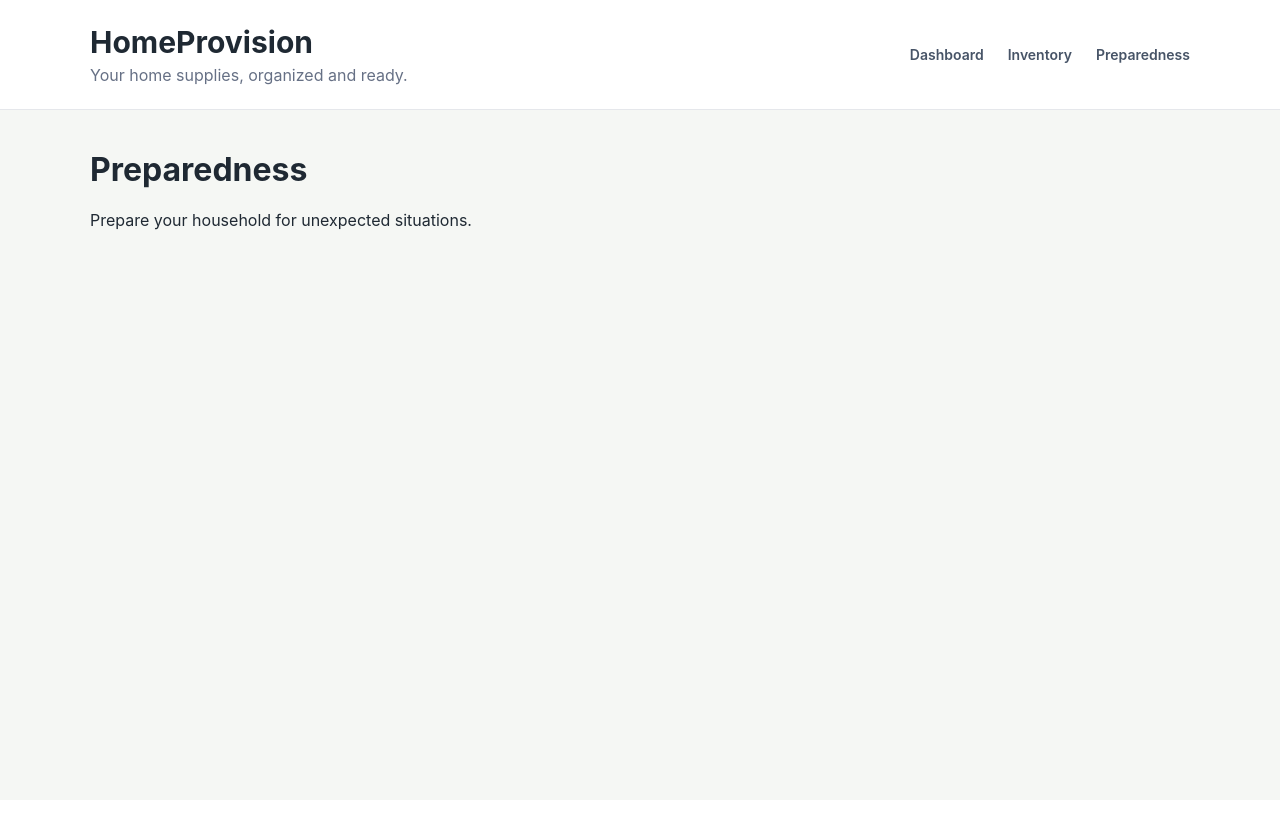
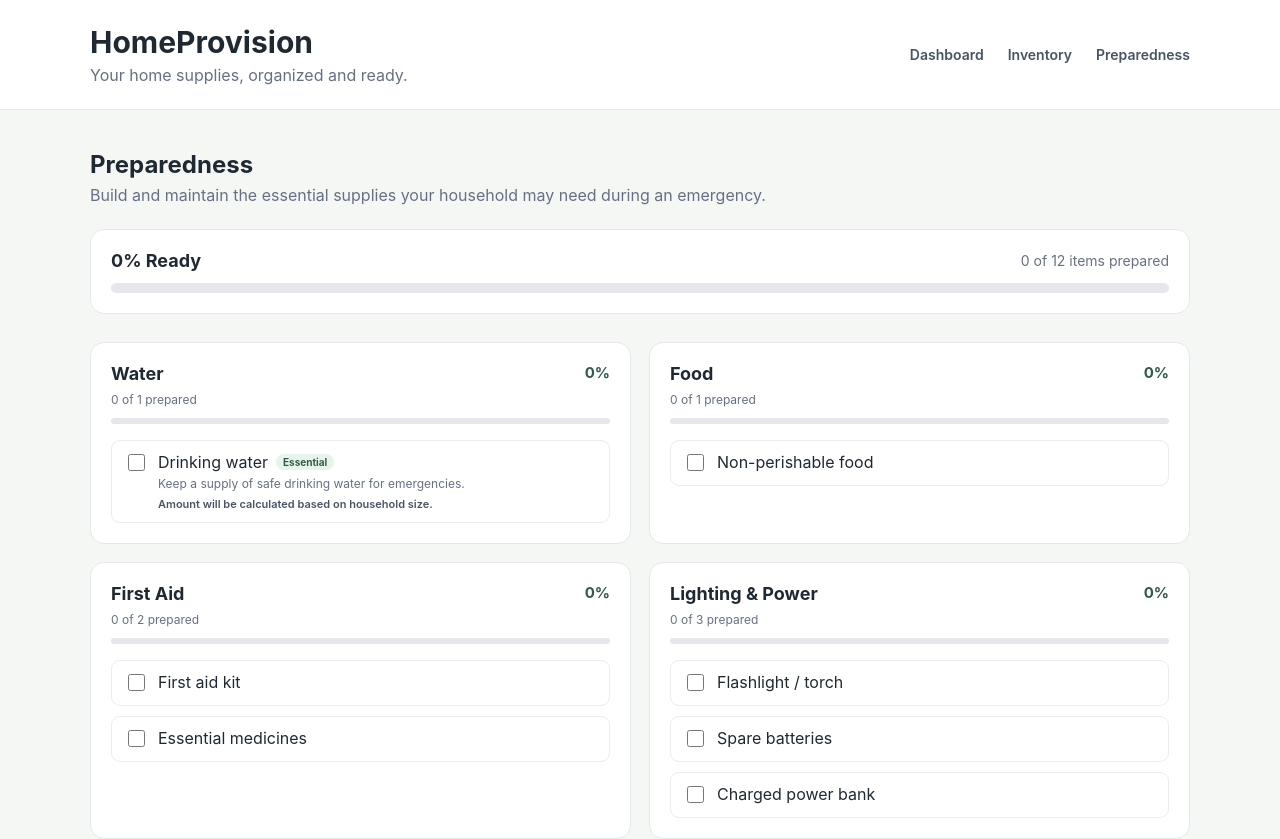
Before and after one commit to deysemenezes13-rgb/homeprovision, a React (Vite) app: page /preparedness in a window 1280 px wide. Shown: the top 839 px of the page. Before the commit the page ends 800 px from the top, so only its background shows below. Built offline with nearby package versions, Linux system fonts and the light colour scheme.

Commit message:
Add preparedness tracking and progress dashboard

```diff
--- /dev/null
+++ b/src/data/preparednessItems.ts
@@ -0,0 +1,79 @@
+import type { PreparednessItem } from '../types/PreparednessItem'
+
+export const initialPreparednessItems: PreparednessItem[] = [
+  {
+  id: 'drinking-water',
+  name: 'Drinking water',
+  category: 'Water',
+  completed: false,
+  description: 'Keep a supply of safe drinking water for emergencies.',
+  recommendation: 'Amount will be calculated based on household size.',
+  essential: true,
+},
+  {
+    id: 'non-perishable-food',
+    name: 'Non-perishable food',
+    category: 'Food',
+    completed: false,
+  },
+  {
+    id: 'first-aid-kit',
+    name: 'First aid kit',
+    category: 'First Aid',
+    completed: false,
+  },
+  {
+    id: 'essential-medicines',
+    name: 'Essential medicines',
+    category: 'First Aid',
+    completed: false,
+  },
+  {
+    id: 'flashlight',
+    name: 'Flashlight / torch',
+    category: 'Lighting & Power',
+    completed: false,
+  },
+  {
+    id: 'spare-batteries',
+    name: 'Spare batteries',
+    category: 'Lighting & Power',
+    completed: false,
+  },
+  {
+    id: 'power-bank',
+    name: 'Charged power bank',
+    category: 'Lighting & Power',
+    completed: false,
+  },
+  {
+    id: 'hygiene-supplies',
+    name: 'Essential hygiene supplies',
+    category: 'Hygiene',
+    completed: false,
+  },
+  {
+    id: 'emergency-radio',
+    name: 'Battery or emergency radio',
+    category: 'Communication',
+    completed: false,
+  },
+  {
+    id: 'emergency-contacts',
+    name: 'Emergency contact information',
+    category: 'Communication',
+    completed: false,
+  },
+  {
+    id: 'important-documents',
+    name: 'Copies of important documents',
+    category: 'Documents',
+    completed: false,
+  },
+  {
+    id: 'emergency-cash',
+    name: 'Emergency cash',
+    category: 'Documents',
+    completed: false,
+  },
+]
--- /dev/null
+++ b/src/pages/Preparedness.css
@@ -0,0 +1,201 @@
+.preparedness-header {
+  margin-bottom: 28px;
+}
+
+.preparedness-header h1 {
+  margin-bottom: 6px;
+}
+
+.preparedness-header > p {
+  margin-top: 0;
+  color: #667085;
+}
+
+.preparedness-progress {
+  margin-top: 24px;
+  padding: 20px;
+  background: white;
+  border: 1px solid #e5e7eb;
+  border-radius: 14px;
+}
+
+.progress-info {
+  display: flex;
+  justify-content: space-between;
+  align-items: center;
+  gap: 16px;
+  margin-bottom: 12px;
+}
+
+.progress-info strong {
+  font-size: 18px;
+}
+
+.progress-info span {
+  color: #667085;
+  font-size: 14px;
+}
+
+.progress-bar {
+  width: 100%;
+  height: 10px;
+  overflow: hidden;
+  background: #e5e7eb;
+  border-radius: 20px;
+}
+
+.progress-fill {
+  height: 100%;
+  background: #315c47;
+  border-radius: 20px;
+  transition: width 0.3s ease;
+}
+
+.preparedness-categories {
+  display: grid;
+  grid-template-columns: repeat(2, 1fr);
+  gap: 18px;
+}
+
+.preparedness-category {
+  background: white;
+  border: 1px solid #e5e7eb;
+  border-radius: 14px;
+  padding: 20px;
+}
+
+.preparedness-category h2 {
+  margin-bottom: 16px;
+  font-size: 18px;
+}
+
+.checklist {
+  display: grid;
+  gap: 10px;
+}
+
+.checklist-item {
+  display: flex;
+  align-items: center;
+  gap: 10px;
+  padding: 11px 12px;
+  border: 1px solid #eaecf0;
+  border-radius: 9px;
+  cursor: pointer;
+}
+
+.checklist-item:hover {
+  background: #f9faf9;
+}
+
+.checklist-item input {
+  width: 17px;
+  height: 17px;
+  accent-color: #315c47;
+  cursor: pointer;
+}
+
+.checklist-item.completed {
+  background: #f2f7f4;
+  color: #667085;
+}
+
+.checklist-item.completed .checklist-item-title > span:first-child {
+  text-decoration: line-through;
+}
+
+@media (max-width: 700px) {
+  .preparedness-categories {
+    grid-template-columns: 1fr;
+  }
+
+  .progress-info {
+    align-items: flex-start;
+    flex-direction: column;
+    gap: 4px;
+  }
+}
+
+.category-header {
+  display: flex;
+  justify-content: space-between;
+  align-items: flex-start;
+  gap: 16px;
+  margin-bottom: 10px;
+}
+
+.category-header h2 {
+  margin: 0 0 4px;
+}
+
+.category-header span {
+  color: #667085;
+  font-size: 12px;
+}
+
+.category-header strong {
+  color: #315c47;
+  font-size: 15px;
+}
+
+.category-progress-bar {
+  width: 100%;
+  height: 6px;
+  overflow: hidden;
+  margin-bottom: 16px;
+  background: #e5e7eb;
+  border-radius: 20px;
+}
+
+.category-progress-fill {
+  height: 100%;
+  background: #315c47;
+  border-radius: 20px;
+  transition: width 0.3s ease;
+}
+.checklist-item {
+  align-items: flex-start;
+}
+
+.checklist-item input {
+  flex-shrink: 0;
+  margin-top: 2px;
+}
+
+.checklist-item-content {
+  flex: 1;
+  display: flex;
+  flex-direction: column;
+  gap: 4px;
+}
+
+.checklist-item-title {
+  display: flex;
+  align-items: center;
+  gap: 8px;
+  flex-wrap: wrap;
+}
+
+.essential-badge {
+  padding: 2px 7px;
+  border-radius: 12px;
+  background: #e7f4ec;
+  color: #315c47;
+  font-size: 10px;
+  font-weight: 700;
+  text-decoration: none;
+}
+
+.item-description {
+  color: #667085;
+  font-size: 12px;
+  line-height: 1.4;
+  text-decoration: none;
+}
+
+.item-recommendation {
+  color: #475467;
+  font-size: 11px;
+  font-weight: 600;
+  text-decoration: none;
+}
--- a/src/pages/Preparedness.tsx
+++ b/src/pages/Preparedness.tsx
@@ -1,8 +1,170 @@
+import { useEffect, useState } from 'react'
+import { initialPreparednessItems } from '../data/preparednessItems'
+import type { PreparednessItem } from '../types/PreparednessItem'
+import './Preparedness.css'
+
 function Preparedness() {
+  const [preparednessItems, setPreparednessItems] = useState<
+    PreparednessItem[]
+  >(() => {
+    const savedItems = localStorage.getItem('homeprovision-preparedness')
+
+    if (!savedItems) {
+      return initialPreparednessItems
+    }
+
+    const parsedItems: PreparednessItem[] = JSON.parse(savedItems)
+
+    return initialPreparednessItems.map((initialItem) => {
+      const savedItem = parsedItems.find(
+        (item) => item.id === initialItem.id
+      )
+
+      return {
+        ...initialItem,
+        completed: savedItem?.completed ?? false,
+      }
+    })
+  })
+
+  useEffect(() => {
+    localStorage.setItem(
+      'homeprovision-preparedness',
+      JSON.stringify(preparednessItems)
+    )
+  }, [preparednessItems])
+
+  const handleToggleItem = (id: string) => {
+    setPreparednessItems((currentItems) =>
+      currentItems.map((item) =>
+        item.id === id
+          ? { ...item, completed: !item.completed }
+          : item
+      )
+    )
+  }
+
+  const categories = [
+    ...new Set(preparednessItems.map((item) => item.category)),
+  ]
+
+  const completedItems = preparednessItems.filter(
+    (item) => item.completed
+  ).length
+
+
+  const progress =
+    preparednessItems.length === 0
+      ? 0
+      : Math.round(
+        (completedItems / preparednessItems.length) * 100
+      )
+
   return (
     <main>
-      <h1>Preparedness</h1>
-      <p>Prepare your household for unexpected situations.</p>
+      <section className="preparedness-header">
+        <h1>Preparedness</h1>
+        <p>
+          Build and maintain the essential supplies your household may need
+          during an emergency.
+        </p>
+
+        <div className="preparedness-progress">
+          <div className="progress-info">
+            <strong>{progress}% Ready</strong>
+
+            <span>
+              {completedItems} of {preparednessItems.length} items prepared
+            </span>
+          </div>
+
+          <div className="progress-bar">
+            <div
+              className="progress-fill"
+              style={{ width: `${progress}%` }}
+            />
+          </div>
+        </div>
+      </section>
+
+      <div className="preparedness-categories">
+        {categories.map((category) => {
+          const categoryItems = preparednessItems.filter(
+            (item) => item.category === category
+          )
+          const completedCategoryItems = categoryItems.filter(
+            (item) => item.completed
+          ).length
+
+          const categoryProgress =
+            categoryItems.length === 0
+              ? 0
+              : Math.round(
+                (completedCategoryItems / categoryItems.length) * 100
+              )
+
+          return (
+            <section className="preparedness-category" key={category}>
+              <div className="category-header">
+                <div>
+                  <h2>{category}</h2>
+
+                  <span>
+                    {completedCategoryItems} of {categoryItems.length} prepared
+                  </span>
+                </div>
+
+                <strong>{categoryProgress}%</strong>
+              </div>
+
+              <div className="category-progress-bar">
+                <div
+                  className="category-progress-fill"
+                  style={{ width: `${categoryProgress}%` }}
+                />
+              </div>
+
+              <div className="checklist">
+                {categoryItems.map((item) => (
+                  <label
+                    className={`checklist-item ${item.completed ? 'completed' : ''
+                      }`}
+                    key={item.id}
+                  >
+                    <input
+                      type="checkbox"
+                      checked={item.completed}
+                      onChange={() => handleToggleItem(item.id)}
+                    />
+
+                    <div className="checklist-item-content">
+                      <div className="checklist-item-title">
+                        <span>{item.name}</span>
+
+                        {item.essential && (
+                          <span className="essential-badge">Essential</span>
+                        )}
+                      </div>
+
+                      {item.description && (
+                        <span className="item-description">
+                          {item.description}
+                        </span>
+                      )}
+
+                      {item.recommendation && (
+                        <span className="item-recommendation">
+                          {item.recommendation}
+                        </span>
+                      )}
+                    </div>
+                  </label>
+                ))}
+              </div>
+            </section>
+          )
+        })}
+      </div>
     </main>
   )
 }
--- /dev/null
+++ b/src/types/PreparednessItem.ts
@@ -0,0 +1,9 @@
+export interface PreparednessItem {
+  id: string
+  name: string
+  category: string
+  completed: boolean
+  description?: string
+  recommendation?: string
+  essential?: boolean
+}
```
